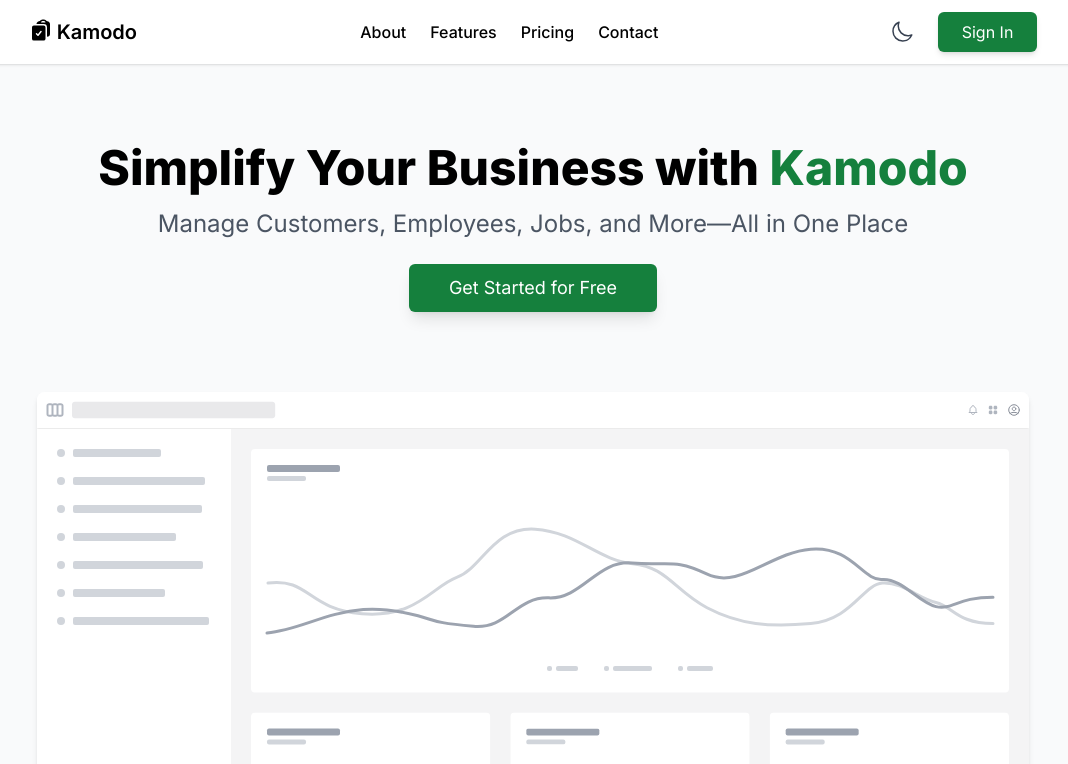
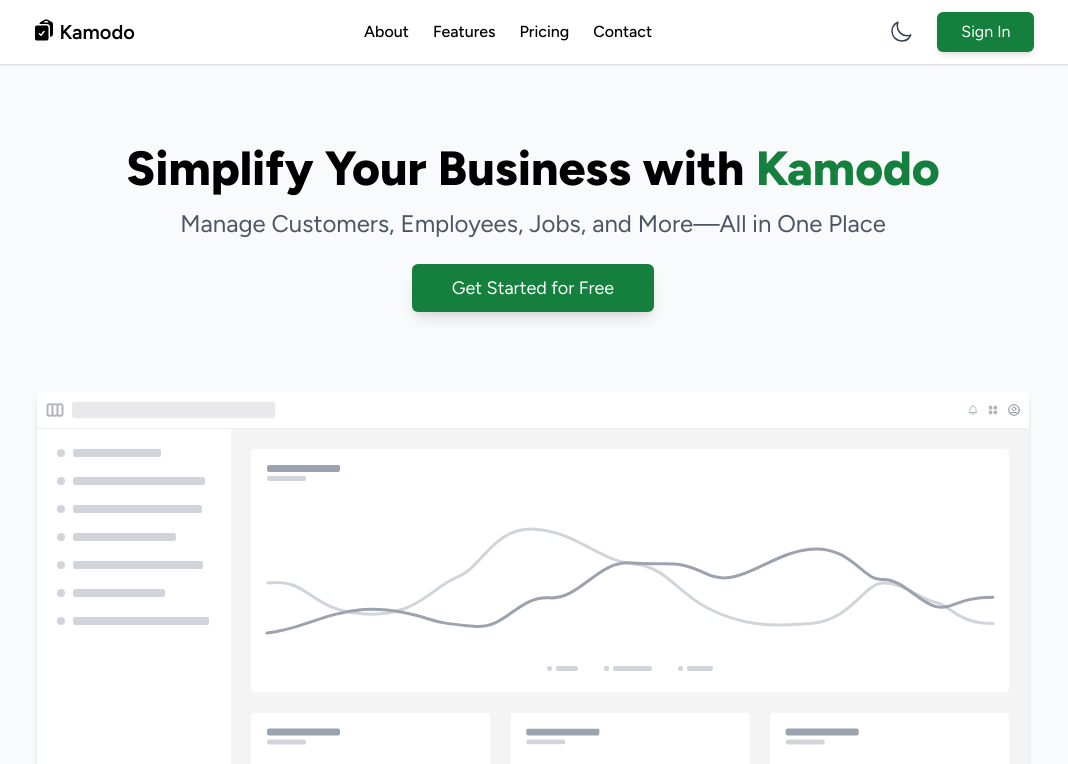
Before and after one commit to Grupith/kamodo, a Next.js app: page / in a window 1280 px wide. Shown: the top 764 px of the page, without its empty margins (107-1175 px from the left). Built offline with nearby package versions, Linux system fonts and the light colour scheme.

Commit message:
updated font to figtree

```diff
--- a/app/layout.tsx
+++ b/app/layout.tsx
@@ -1,6 +1,6 @@
 import type { Metadata } from "next";
 import "./globals.css";
-import { Inter } from "next/font/google";
+import { Inter, Figtree } from "next/font/google";
 import { Analytics } from "@vercel/analytics/react";
 
 export const metadata: Metadata = {
@@ -14,6 +14,11 @@
   display: "swap",
 });
 
+const figTree = Figtree({
+  subsets: ["latin"],
+  display: "swap",
+});
+
 export default function RootLayout({
   children,
 }: Readonly<{
@@ -21,7 +26,7 @@
 }>) {
   return (
     <html lang="en">
-      <body className={`${inter.className} dark:bg-gray-800`}>
+      <body className={`${figTree.className} dark:bg-gray-800`}>
         {children}
         <Analytics />
       </body>
```
